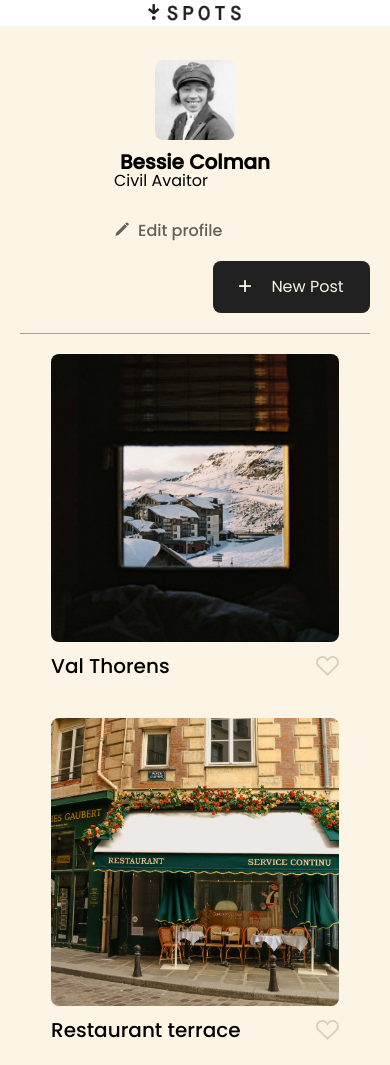
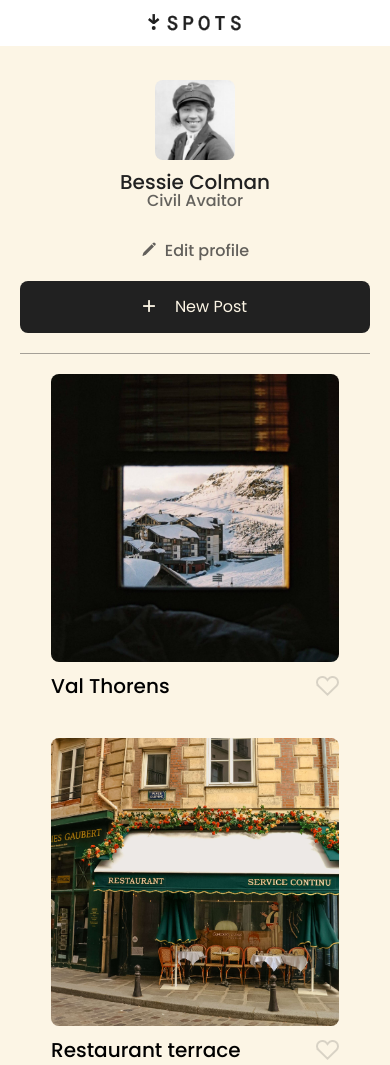
Before and after one commit to A-bomaye/se_project_spots, a plain HTML site: page index.html in a window 390 px wide. Shown: the top 1065 px of the page. Drawn offline with Linux system fonts and the light colour scheme.

Commit message:
Fix layout, CSS values, hover states, accessibility

```diff
--- a/blocks/card.css
+++ b/blocks/card.css
@@ -4,6 +4,7 @@
 }
 
 .card__image {
+  width: 100%;
   margin-bottom: 12px;
   border-radius: 8px;
   height: 413px;
@@ -12,6 +13,7 @@
 }
 
 .card__title {
+  max-width: 353px;
   overflow: hidden;
   text-overflow: ellipsis;
   white-space: nowrap;
@@ -20,7 +22,6 @@
   font-weight: 500;
   font-size: 20px;
   line-height: 120%;
-  letter-spacing: 0%;
 }
 
 .card__content {
@@ -36,10 +37,21 @@
   border: none;
   background-color: transparent;
   opacity: 40%;
+  cursor: pointer;
+  background-size: contain;
+  background-position: center;
+  background-repeat: no-repeat;
+}
+
+.card__like-button:hover {
+  opacity: 1;
 }
 
 @media screen and (max-width: 627px) {
   .card__image {
     height: 288px;
   }
+  .card__title {
+    max-width: 235px; /* ADD THIS */
+  }
 }
--- a/blocks/footer.css
+++ b/blocks/footer.css
@@ -4,10 +4,12 @@
 }
 
 .footer__text {
+  color: #212121b2;
   font-family: Poppins, Arial, Helvetica, sans-serif;
   font-weight: 400;
-  font-style: Regular;
+  font-style: normal;
   font-size: 16px;
   line-height: 100%;
-  letter-spacing: 0%;
+  letter-spacing: 0;
+  margin: 0;
 }
--- a/blocks/header.css
+++ b/blocks/header.css
@@ -2,6 +2,7 @@
   background-color: #fff;
   display: flex;
   justify-content: center;
+  padding: 10px 0;
 }
 
 .header__logo {
--- a/blocks/page.css
+++ b/blocks/page.css
@@ -1,6 +1,6 @@
 .page {
   background-color: #fcf5e5;
-  font-family: poppins, Arial;
+  font-family: Poppins, Arial, sans-serif;
   min-height: 100vh;
 }
 
--- a/blocks/profile.css
+++ b/blocks/profile.css
@@ -22,11 +22,29 @@
   margin: 0;
   margin: 0 0 12px;
   font-size: 32px;
+  font-weight: 500;
+  color: #212121;
+  max-width: 420px;
   line-height: 1;
+  display: -webkit-box;
+  overflow: hidden;
+  text-overflow: ellipsis;
+  -webkit-line-clamp: 3;
+  -webkit-box-orient: vertical;
 }
 
 .profile__description {
   margin: 0;
+  font-size: 16px;
+  font-weight: 500;
+  color: #212121b2;
+  max-width: 420px;
+  margin-right: 20px;
+  display: -webkit-box;
+  overflow: hidden;
+  text-overflow: ellipsis;
+  -webkit-line-clamp: 3;
+  -webkit-box-orient: vertical;
 }
 
 .profile__edit-btn {
@@ -63,6 +81,11 @@
   border-radius: 8px;
   align-self: end;
   background-color: #212121;
+  cursor: pointer;
+}
+
+.profile__add-btn:hover {
+  opacity: 0.8;
 }
 
 .profile__plus {
@@ -108,9 +131,11 @@
 
   .profile__column {
     margin: 0 0 20px;
+    align-items: center;
   }
 
   .profile__add-btn {
     margin: 0;
+    width: 100%;
   }
 }
--- a/index.html
+++ b/index.html
@@ -36,7 +36,7 @@
             <img
               class="profile__plus"
               src="./images/plus.png"
-              alt="Pencil icon"
+              alt="Plus icon"
             />New Post
           </button>
         </section>
--- a/pages/index.css
+++ b/pages/index.css
@@ -1,9 +1,9 @@
 @import url(../vendor/normalize.css);
+@import url(../vendor/fonts.css);
 @import url(../blocks/page.css);
 @import url(../blocks/header.css);
 @import url(../blocks/profile.css);
 @import url(../blocks/content.css);
-@import url(../vendor/fonts.css);
 @import url(../blocks/cards.css);
 @import url(../blocks/card.css);
 @import url(../blocks/footer.css);
```
Also changed, not shown: 1 other file.
